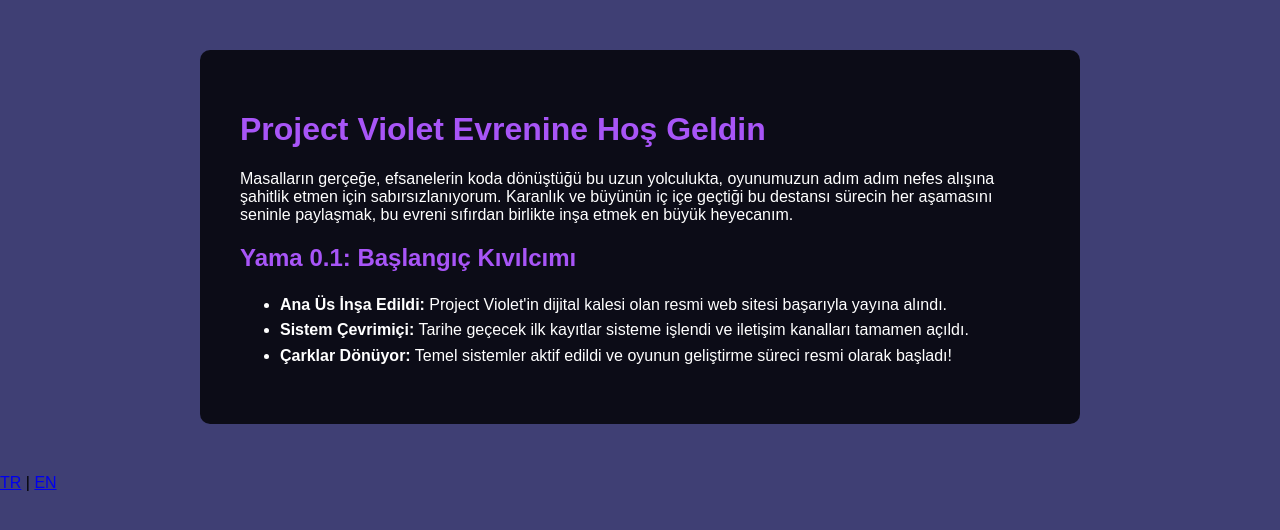
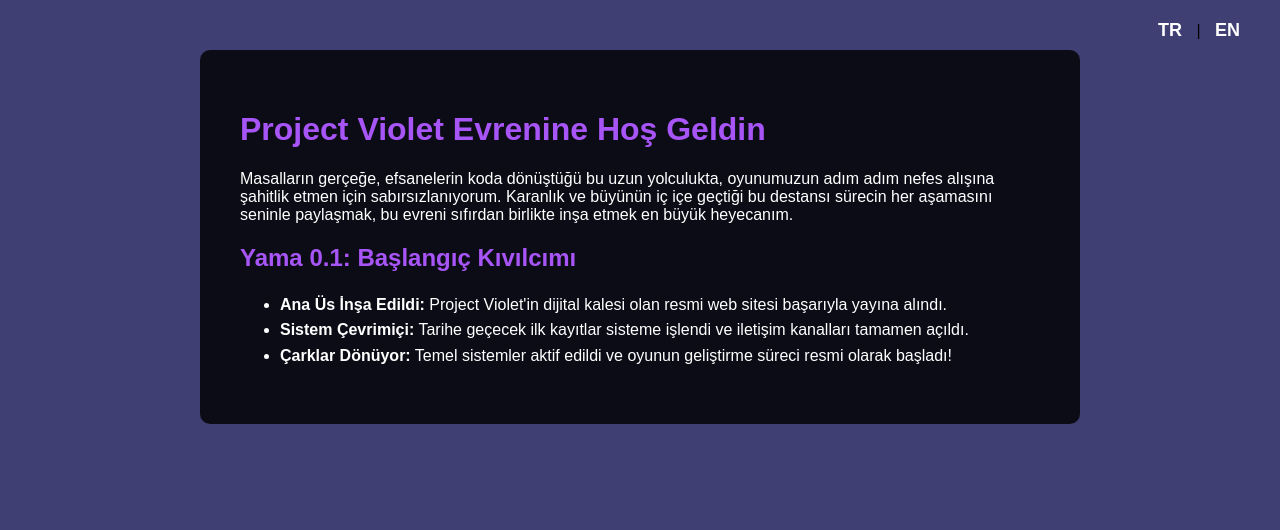
Before and after one commit to AlpErenCelikDev/project-violet, a plain HTML site: page index.html in a window 1280 px wide. Drawn offline with Linux system fonts and the light colour scheme.

Commit message:
Update style.css

```diff
--- a/style.css
+++ b/style.css
@@ -23,3 +23,21 @@ h1, h2 {
 ul {
     line-height: 1.6;
 }
+.dil-secenekleri {
+    position: absolute;
+    top: 20px;
+    right: 30px;
+}
+
+.dil-secenekleri a {
+    color: white;
+    text-decoration: none;
+    font-weight: bold;
+    font-size: 18px;
+    padding: 5px 10px;
+    transition: color 0.3s;
+}
+
+.dil-secenekleri a:hover {
+    color: #a855f7; /* Fareyle üzerine gelince mor parlar */
+}
```
